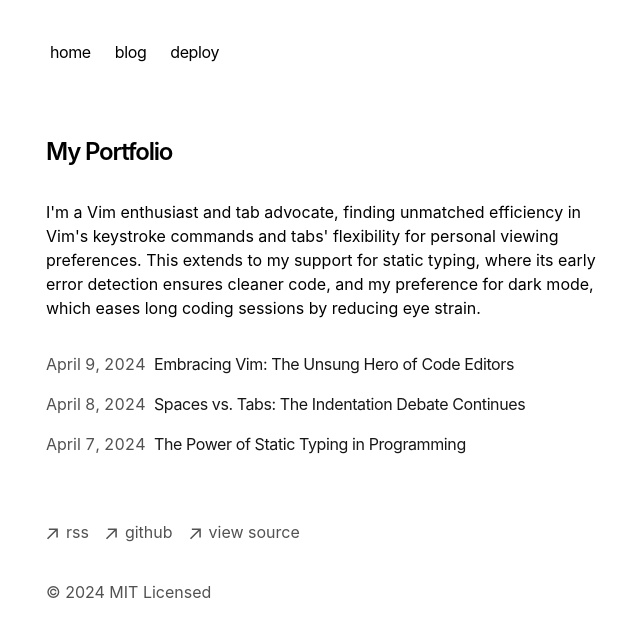
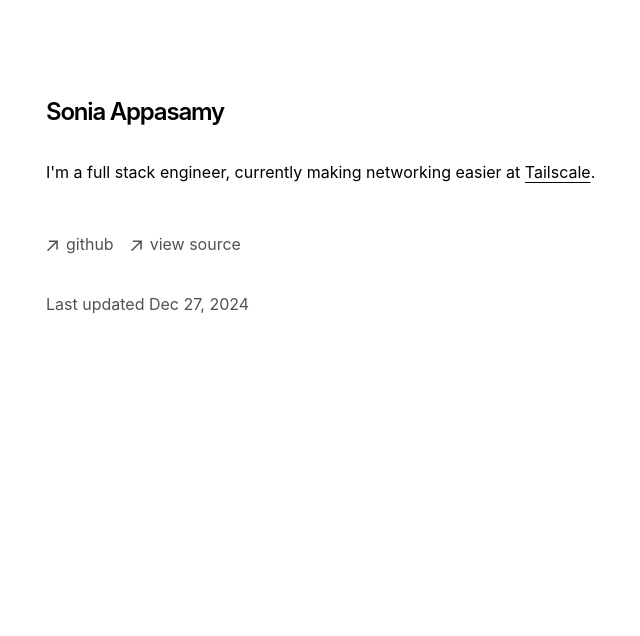
Before and after one commit to soniaappasamy/soniaappasamy.com, a Next.js app: page / in a window 1280 px wide. Shown: the top 636 px of the page, without its empty margins (306-946 px from the left). Built offline with nearby package versions, Linux system fonts and the light colour scheme.

Commit message:
add bio
Hide demo blogs and add a basic bio.

```diff
--- a/app/components/footer.tsx
+++ b/app/components/footer.tsx
@@ -19,7 +19,7 @@ export default function Footer() {
   return (
     <footer className="mb-16">
       <ul className="font-sm mt-8 flex flex-col space-x-0 space-y-2 text-neutral-600 md:flex-row md:space-x-4 md:space-y-0 dark:text-neutral-300">
-        <li>
+        {/* <li>
           <a
             className="flex items-center transition-all hover:text-neutral-800 dark:hover:text-neutral-100"
             rel="noopener noreferrer"
@@ -29,13 +29,13 @@ export default function Footer() {
             <ArrowIcon />
             <p className="ml-2 h-7">rss</p>
           </a>
-        </li>
+        </li> */}
         <li>
           <a
             className="flex items-center transition-all hover:text-neutral-800 dark:hover:text-neutral-100"
             rel="noopener noreferrer"
             target="_blank"
-            href="https://github.com/vercel/next.js"
+            href="https://github.com/soniaappasamy"
           >
             <ArrowIcon />
             <p className="ml-2 h-7">github</p>
@@ -46,7 +46,7 @@ export default function Footer() {
             className="flex items-center transition-all hover:text-neutral-800 dark:hover:text-neutral-100"
             rel="noopener noreferrer"
             target="_blank"
-            href="https://vercel.com/templates/next.js/portfolio-starter-kit"
+            href="https://github.com/soniaappasamy/soniaappasamy.com/tree/main"
           >
             <ArrowIcon />
             <p className="ml-2 h-7">view source</p>
@@ -54,8 +54,16 @@ export default function Footer() {
         </li>
       </ul>
       <p className="mt-8 text-neutral-600 dark:text-neutral-300">
+        Last updated{' '}
+        {new Date().toLocaleDateString(undefined, {
+          year: 'numeric',
+          month: 'short',
+          day: 'numeric',
+        })}
+      </p>
+      {/* <p className="mt-8 text-neutral-600 dark:text-neutral-300">
         © {new Date().getFullYear()} MIT Licensed
-      </p>
+      </p> */}
     </footer>
   )
 }
--- a/app/layout.tsx
+++ b/app/layout.tsx
@@ -54,7 +54,12 @@ export default function RootLayout({
     >
       <body className="antialiased max-w-xl mx-4 mt-8 lg:mx-auto">
         <main className="flex-auto min-w-0 mt-6 flex flex-col px-2 md:px-0">
-          <Navbar />
+          {/*
+           * Currently only using single page.
+           * Commenting out <Navbar /> and adding a filler div for spacing.
+           */}
+          <div className="mb-16 tracking-tight lg:top-20"></div>
+          {/* <Navbar /> */}
           {children}
           <Footer />
           <Analytics />
--- a/app/page.tsx
+++ b/app/page.tsx
@@ -4,18 +4,24 @@ export default function Page() {
   return (
     <section>
       <h1 className="mb-8 text-2xl font-semibold tracking-tighter">
-        My Portfolio
+        Sonia Appasamy
       </h1>
       <p className="mb-4">
-        {`I'm a Vim enthusiast and tab advocate, finding unmatched efficiency in
-        Vim's keystroke commands and tabs' flexibility for personal viewing
-        preferences. This extends to my support for static typing, where its
-        early error detection ensures cleaner code, and my preference for dark
-        mode, which eases long coding sessions by reducing eye strain.`}
+        I'm a full stack engineer, currently making networking easier at{' '}
+        <a
+          className="underline underline-offset-4"
+          href="https://tailscale.com/"
+          rel="noopener noreferrer"
+          target="_blank"
+        >
+          Tailscale
+        </a>
+        .
       </p>
-      <div className="my-8">
+      {/* Not currently using blogs. */}
+      {/* <div className="my-8">
         <BlogPosts />
-      </div>
+      </div> */}
     </section>
   )
 }
--- a/package.json
+++ b/package.json
@@ -21,5 +21,6 @@
     "sugar-high": "^0.6.0",
     "tailwindcss": "4.0.0-alpha.13",
     "typescript": "5.3.3"
-  }
+  },
+  "packageManager": "yarn@1.22.22+sha512.a6b2f7906b721bba3d67d4aff083df04dad64c399707841b7acf00f6b133b7ac24255f2652fa22ae3534329dc6180534e98d17432037ff6fd140556e2bb3137e"
 }
```
Also changed, not shown: 1 other file (tests, documents, lock files or other folders).
